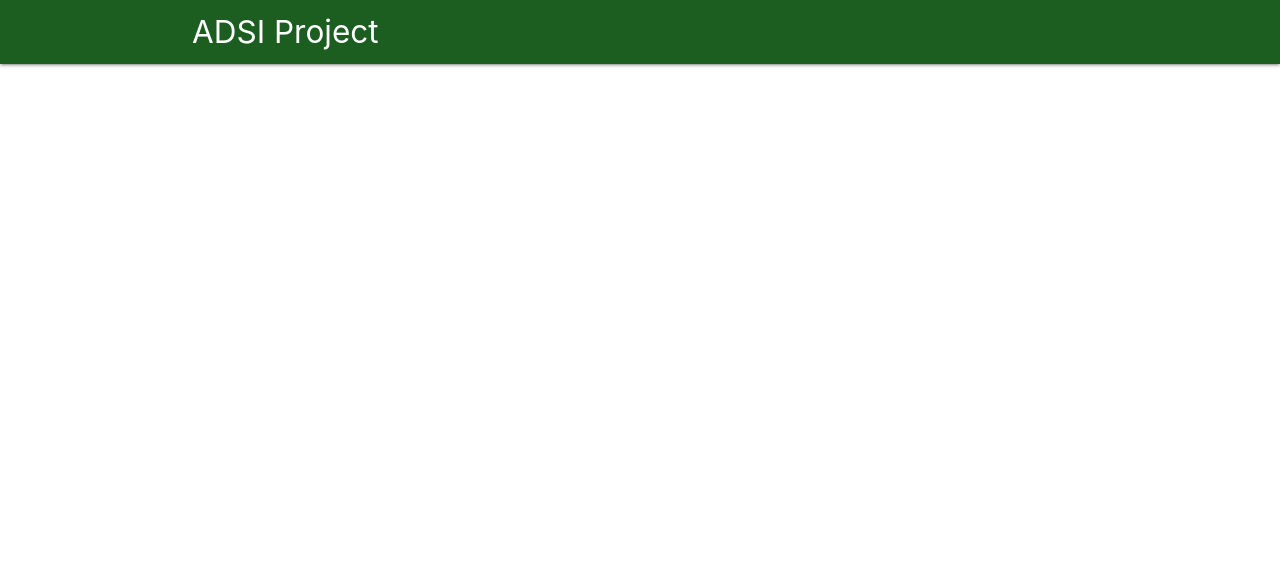
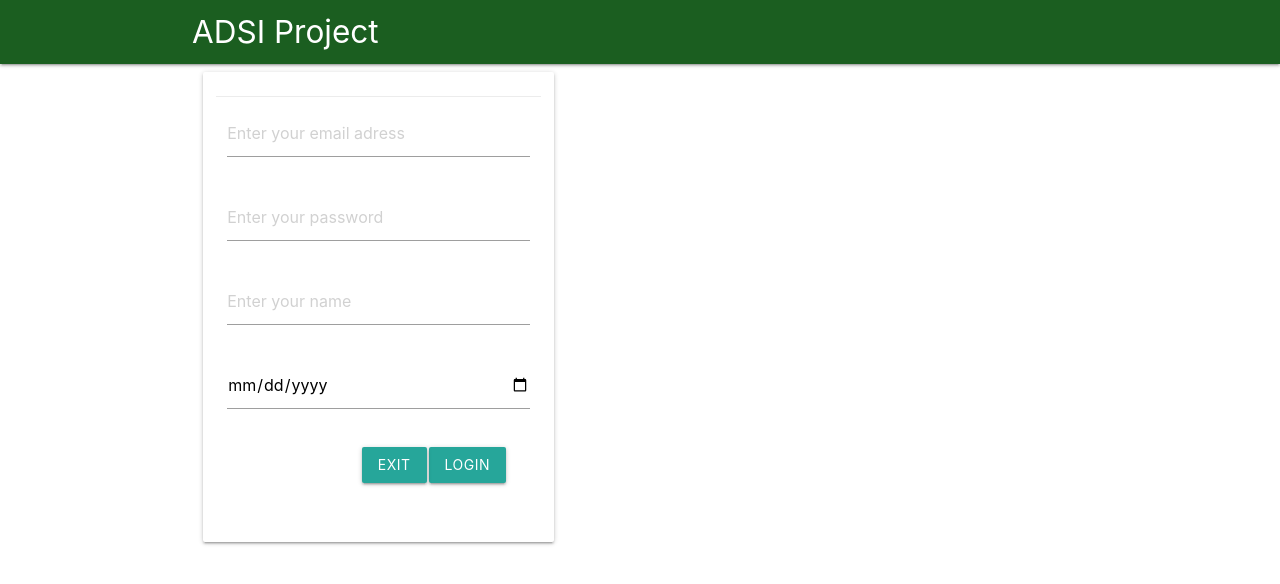
Before and after one commit to adsi-itam-2019/Equipo-2, an Angular app in the folder frontend/: page /register in a window 1280 px wide. Before the commit this address led to /. Shown: the top 584 px of the page. Built offline with nearby package versions, Linux system fonts and the light colour scheme.

Commit message:
Added Login/Register page

```diff
--- /dev/null
+++ b/frontend/src/app/components/login/login.component.html
@@ -0,0 +1,28 @@
+<div class="container">
+  <div class="row">
+      <div class="col s5">
+          <div class="card">
+              <div class="card-content">
+                  <form #employeeForm="ngForm" (ngSubmit)="addEmployee(employeeForm)">
+                      <div class="row">
+                          <div class="input-field col s12">
+                              <input type="text" name="email" #email="ngModel" [(ngModel)]="userService1.user.email"
+                              placeholder="Enter your email adress">
+                          </div>
+                          <div class="input-field col s12">
+                                  <input type="password" name="password" #password="ngModel" [(ngModel)]="userService1.user.password"
+                                  placeholder="Enter your password">
+                          </div>
+                          <div class="card-action">
+                              <div class="input-field col s12">
+                                      <button class="btn right" style="margin-left: 2px">Login</button>
+                                      <button class="btn right">Exit</button>
+                                  </div>
+                          </div>
+                      </div>
+                  </form>
+              </div>
+          </div>
+      </div>
+  </div>
+</div>
--- /dev/null
+++ b/frontend/src/app/components/login/login.component.ts
@@ -0,0 +1,15 @@
+import { Component, OnInit } from '@angular/core';
+
+@Component({
+  selector: 'app-login',
+  templateUrl: './login.component.html',
+  styleUrls: ['./login.component.css']
+})
+export class LoginComponent implements OnInit {
+
+  constructor() { }
+
+  ngOnInit() {
+  }
+
+}
--- /dev/null
+++ b/frontend/src/app/components/register/register.component.html
@@ -0,0 +1,35 @@
+<div class="container">
+  <div class="row">
+      <div class="col s5">
+          <div class="card">
+              <div class="card-content">
+                  <form #employeeForm="ngForm" (ngSubmit)="addEmployee(employeeForm)">
+                      <div class="row">
+                          <div class="input-field col s12">
+                              <input type="text" name="email" #email="ngModel" [(ngModel)]="userService1.user.email"
+                              placeholder="Enter your email adress">
+                          </div>
+                          <div class="input-field col s12">
+                                  <input type="password" name="password" #password="ngModel" [(ngModel)]="userService1.user.password"
+                                  placeholder="Enter your password">
+                          </div>
+                          <div class="input-field col s12">
+                                  <input type="text" name="name" #name="ngModel" [(ngModel)]="userService1.user.name"
+                                  placeholder="Enter your name">
+                          </div>
+                          <div class="input-field col s12">
+                                  <input type="date" name="date" #date="ngModel" [(ngModel)]="userService1.user.date">
+                          </div>
+                          <div class="card-action">
+                              <div class="input-field col s12">
+                                      <button class="btn right" style="margin-left: 2px">Login</button>
+                                      <button class="btn right">Exit</button>
+                                  </div>
+                          </div>
+                      </div>
+                  </form>
+              </div>
+          </div>
+      </div>
+  </div>
+</div>
--- /dev/null
+++ b/frontend/src/app/components/register/register.component.ts
@@ -0,0 +1,17 @@
+import { Component, OnInit } from '@angular/core';
+import { UserService } from '../../services/user.service';
+
+@Component({
+  selector: 'app-register',
+  templateUrl: './register.component.html',
+  styleUrls: ['./register.component.css'],
+  providers: [UserService]
+})
+export class RegisterComponent implements OnInit {
+
+  constructor( private userService1: UserService) { }
+
+  ngOnInit() {
+  }
+
+}
--- a/frontend/src/app/components/registration/registration.component.html
+++ /dev/null
@@ -1,35 +0,0 @@
-<div class="container">
-    <div class="row">
-        <div class="col s5">
-            <div class="card">
-                <div class="card-content">
-                    <form #employeeForm="ngForm" (ngSubmit)="addEmployee(employeeForm)">
-                        <div class="row">
-                            <div class="input-field col s12">
-                                <input type="text" name="email" #email="ngModel" [(ngModel)]="userService1.user.email"
-                                placeholder="Enter your email adress">
-                            </div>
-                            <div class="input-field col s12">
-                                    <input type="password" name="password" #password="ngModel" [(ngModel)]="userService1.user.password"
-                                    placeholder="Enter your password">
-                            </div>
-                            <div class="input-field col s12">
-                                    <input type="text" name="name" #name="ngModel" [(ngModel)]="userService1.user.name"
-                                    placeholder="Enter your name">
-                            </div>
-                            <div class="input-field col s12">
-                                    <input type="date" name="date" #date="ngModel" [(ngModel)]="userService1.user.date">
-                            </div>
-                            <div class="card-action">
-                                <div class="input-field col s12">
-                                        <button class="btn right" style="margin-left: 2px">Login</button>
-                                        <button class="btn right">Exit</button>
-                                    </div>
-                            </div>
-                        </div>
-                    </form>
-                </div>
-            </div>
-        </div>
-    </div>
-</div>
--- a/frontend/src/app/components/registration/registration.component.ts
+++ /dev/null
@@ -1,18 +0,0 @@
-import { Component, OnInit } from '@angular/core';
-import { UserService } from '../../services/user.service';
-
-@Component({
-  selector: 'app-registration',
-  templateUrl: './registration.component.html',
-  styleUrls: ['./registration.component.css'],
-  providers: [UserService]
-})
-export class RegistrationComponent implements OnInit {
-
-  constructor( private userService1: UserService) {
-   }
-
-  ngOnInit() {
-  }
-
-}
```
Also changed, not shown: frontend/src/app/app.module.ts (+8 -5 lines), frontend/src/app/components/login/login.component.css (added), frontend/src/app/components/register/register.component.css (added), 2 other files (tests, documents, lock files or other folders).
